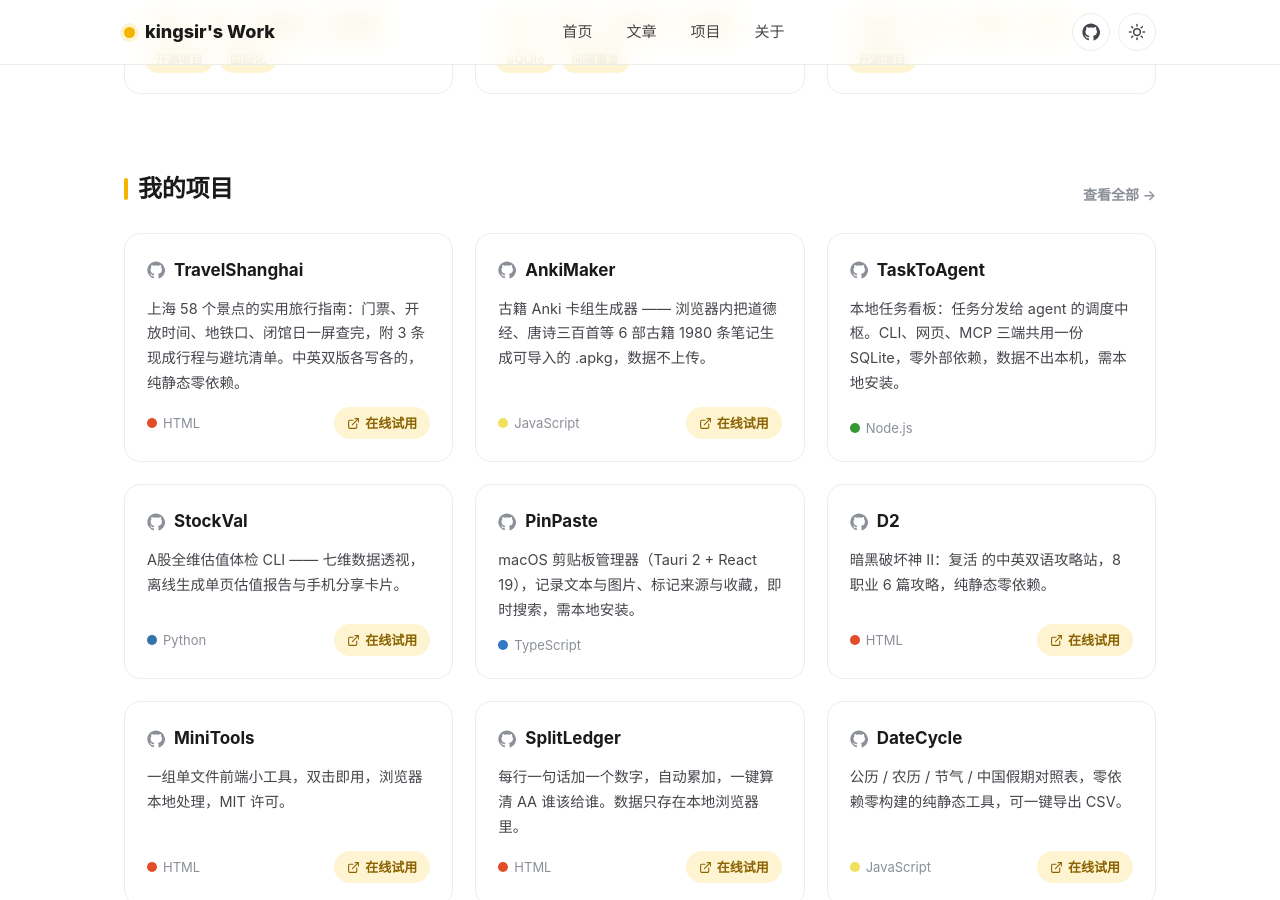
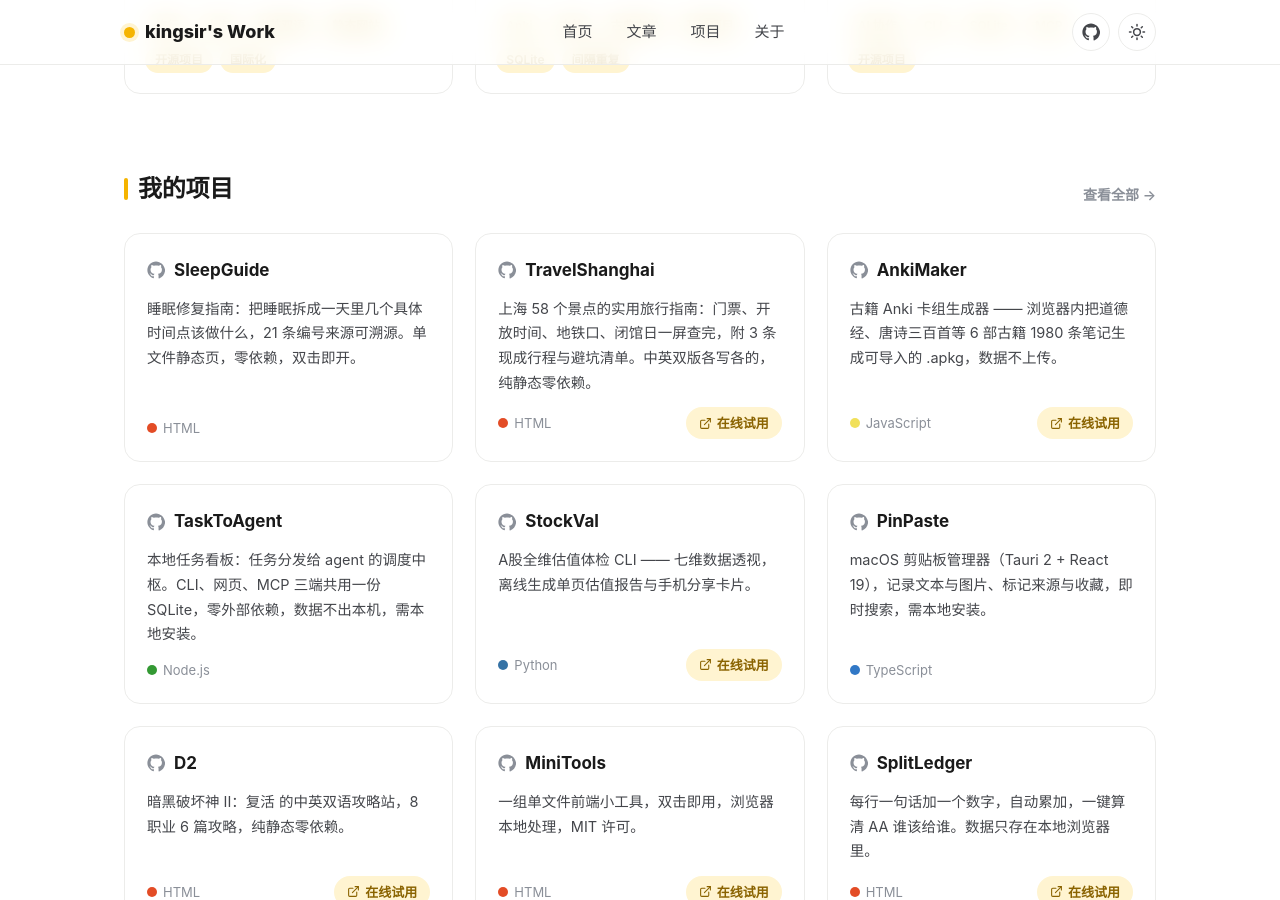
Before and after one commit to isnotry/isnotry.github.io, a Jekyll site: the page built from docs/index.html, in a window 1280 px wide and 900 px high, scrolled down 967 px. Built offline with Jekyll 4.4.1, drawn with Linux system fonts in a browser that asks for light colours.

Commit message:
site: 收录 SleepGuide

```diff
--- a/docs/_data/projects.yml
+++ b/docs/_data/projects.yml
@@ -19,6 +19,16 @@
 #   ⚠️ 站点 assets/img/projects/ 已于 2026-10-19 清空，图不跟仓库推。
 #   配色遵循 writing/images/product-cover/design.md（不是 post-cover 那份）。
 #   改了项目定位/语言标签就重跑一次脚本 + 重新上传。
+- name: SleepGuide
+  desc: 睡眠修复指南：把睡眠拆成一天里几个具体时间点该做什么，21 条编号来源可溯源。单文件静态页，零依赖，双击即开。
+  url: https://github.com/isnotry/sleep-guide
+  demo:
+  lang: HTML
+  lang_class: lang-html
+  date: "2026-11-07T13:49"
+  updated: "2026-11-07"
+  shot: https://img.kingsir.work/i/20261107/project-sleepguide.webp
+  shot_alt: SleepGuide 项目卡：按时间点拆分的睡眠修复指南
 - name: TravelShanghai
   desc: 上海 58 个景点的实用旅行指南：门票、开放时间、地铁口、闭馆日一屏查完，附 3 条现成行程与避坑清单。中英双版各写各的，纯静态零依赖。
   url: https://github.com/isnotry/travel-shanghai
```
